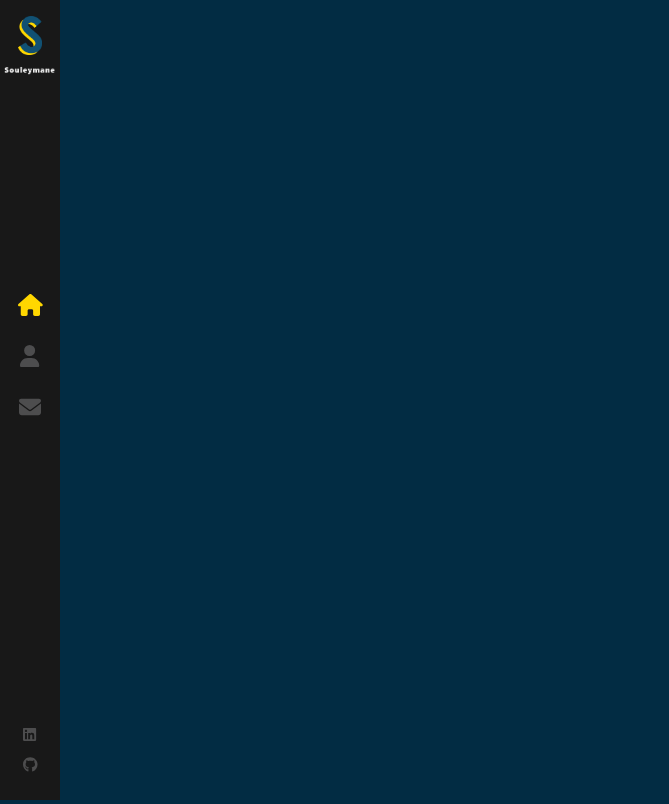
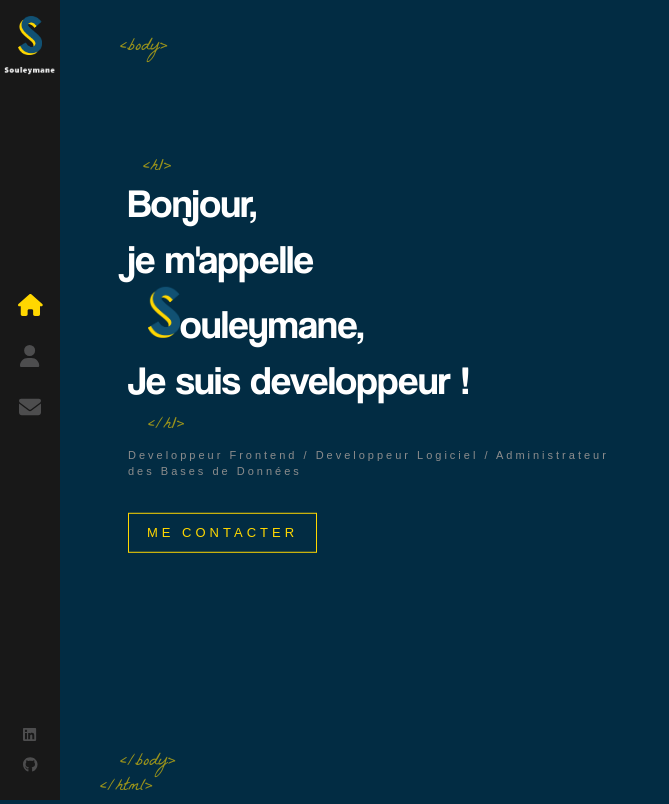
Before and after one commit to DIALLOSouleymane/my-react-portfolio, a React (Create React App) app: page / in a window 1280 px wide. Shown: the whole page, without its empty margins (0-669 px from the left). Built offline with nearby package versions, Linux system fonts and the light colour scheme.

Commit message:
Une page d'accueil presque cool...

```diff
--- a/src/App.js
+++ b/src/App.js
@@ -1,12 +1,15 @@
 import './App.scss';
 import { Route, Routes } from 'react-router-dom';
 import Layout from './components/Layout';
+import Home from './components/Accueil';
 
 function App() {
   return (
     <>
     <Routes>
-      <Route path='/' element={<Layout />} />
+      <Route path='/' element={<Layout />} >
+        <Route index element={<Home />} />
+      </Route>
     </Routes>
     </>
   );
--- /dev/null
+++ b/src/components/Accueil/index.js
@@ -0,0 +1,26 @@
+import { Link } from 'react-router-dom';
+import LogoTitle from '../../assets/images/logo-s.png';
+import './index.scss';
+
+const Home = () => {
+
+    return (
+        <div className="container home-page">
+            <div className='text-zone'>
+                <h1>
+                    Bonjour, <br />
+                    je m'appelle<br />
+                    <img src={LogoTitle} alt='S' />
+                    ouleymane,
+                    <br />
+                    Je suis developpeur !
+                    <br />
+                </h1>
+                <h2>Developpeur Frontend / Developpeur Logiciel / Administrateur des Bases de Données</h2>
+                <Link to='/contact' className='flat-button'>ME CONTACTER</Link>
+            </div>
+        </div>
+    )
+}
+
+export default Home;
--- /dev/null
+++ b/src/components/Accueil/index.scss
@@ -0,0 +1,81 @@
+.home-page {
+    .text-zone {
+        position: absolute;
+        left: 10%;
+        top: 45%;
+        transform: translateY(-50%);
+        width: 40%;
+        max-height: 90%;
+
+    }
+
+    h1 {
+        color: #fff;
+        font-size: 40px;
+        margin: 0;
+        font-family: 'Coolvetica';
+        font-weight: 400;
+
+        &::before {
+            content: '<h1>';
+            font-family: 'La Belle Aurore';
+            color: #ffd700;
+            font-size: 18px;
+            position: absolute;
+            margin-top: -20px;
+            left: 15px;
+            opacity: 0.6;
+        }
+
+        &::after {
+            content: '</h1>';
+            font-family: 'La Belle Aurore';
+            color: #ffd700;
+            font-size: 18px;
+            position: absolute;
+            margin-top: 5px;
+            margin-left: 20px;
+            animation: FadeIn 1s 1.7s backwards;
+            opacity: 0.6;
+        }
+
+        img {
+            width: 32px;
+            margin-left: 20px;
+            opacity: 0;
+            height: auto;
+            animation: rotateIn 1s linear both;
+            animation-delay: 1.4s;
+        }
+    }
+
+    h2 {
+        color: #8d8d8d;
+        margin-top: 40px;
+        font-weight: 400;
+        font-size: 11px;
+        font-family: sans-serif;
+        letter-spacing: 3px;
+        animation: fadeIn 1s 1.8s backwards;
+    }
+
+    .flat-button {
+        color: #ffd700;
+        font-size: 13px;
+        font-weight: 400;
+        letter-spacing: 4px;
+        font-family: sans-serif;
+        text-decoration: none;
+        padding: 10px 18px;
+        border: 1px solid #ffd700;
+        margin-top: 25px;
+        float: left;
+        animation: fadeIn 1s 1.8s backwards;
+        white-space: nowrap;
+
+        &:hover {
+            background: #ffd700;
+            color: #333;
+        }
+    }
+}
--- a/src/components/Layout/index.js
+++ b/src/components/Layout/index.js
@@ -1,11 +1,23 @@
+import { Outlet } from 'react-router-dom';
 import Sidebar from '../Sidebar';
 import './index.scss';
 
 const Layout = () => {
     return (
-    <>
+    <div className='App'>
         <Sidebar />
-    </>)
+        <div className='page'>
+            <span className='tags top-tags'>&lt;body&gt;</span>
+
+            <Outlet />
+
+            <span className='tags bottom-tags'>
+                &lt;/body&gt;
+                <br />
+                <span className='bottom-tag-html'>&lt;/html&gt;</span>
+            </span>
+        </div>
+    </div>)
 }
 
 export default Layout;
--- a/src/components/Layout/index.scss
+++ b/src/components/Layout/index.scss
@@ -0,0 +1,42 @@
+/*
+    Tous les styles implémentés dans ce fichier seront globaux à notre application !
+*/
+.page {
+    width: 100%;
+    height: 100%;
+    position: absolute;
+}
+
+.top-tags {
+    bottom: auto;
+    top: 35px;
+}
+
+.tags {
+    color: #ffd700;
+    opacity: 0.6;
+    position: absolute;
+    bottom: 0;
+    left: 120px;
+    font-size: 18px;
+    font-family: 'La Belle Aurore';
+}
+
+.bottom-tag-html {
+    margin-left: -20px;
+}
+
+.container {
+    width: 100%;
+    will-change: contents;
+    height: 90%;
+    min-height: 566px;
+    position: absolute;
+    opacity: 0;
+    top: 5%;
+    margin: 0 auto;
+    z-index: 1;
+    transform-style: preserve-3d;
+    animation: fadeIn 1s forwards;
+    animation-delay: 1s;
+}
```
